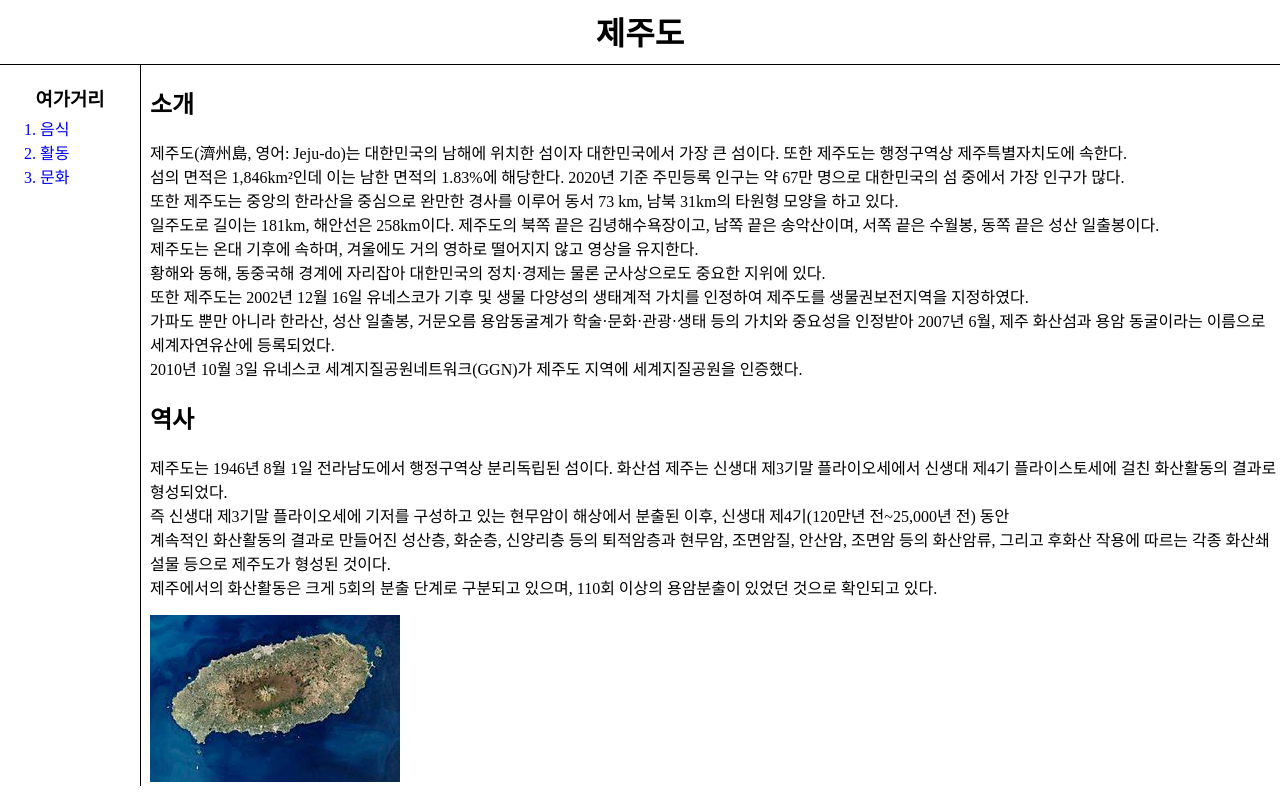
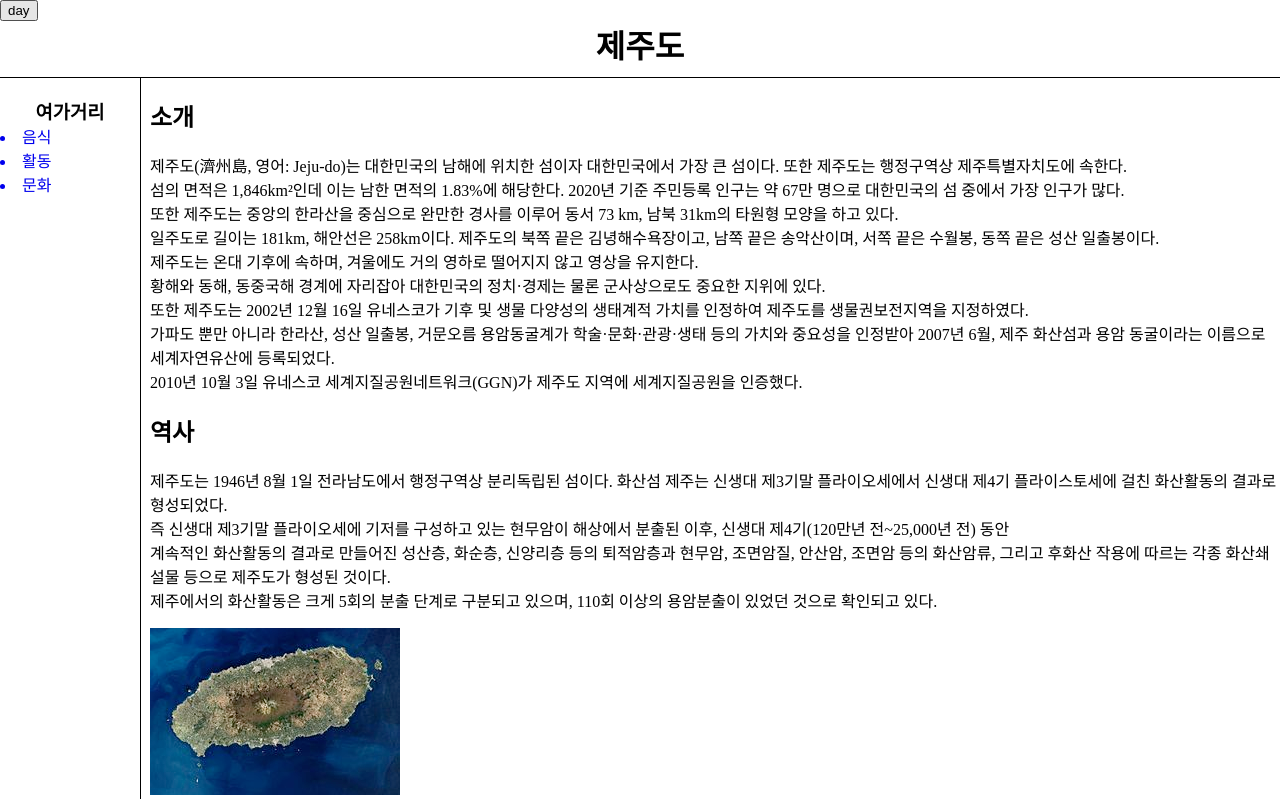
Before and after one commit to hahakang7/my_first_web, a plain HTML site: page index.html in a window 1280 px wide. Drawn offline with Linux system fonts and the light colour scheme; a script that the page names is missing.

Commit message:
javascript add
asd

```diff
--- a/index.html
+++ b/index.html
@@ -27,7 +27,7 @@
       h1 {
         border-bottom: 1px solid black;
         text-align: center;
-        margin-top: 8px;
+        margin-top: 0px;
         margin-bottom: 0;
         padding-bottom: 10px;
       }
@@ -45,40 +45,54 @@
       ol{
         margin-top: 5px;
       }
-      ol:hover{
-
-      }
       .divide{
         display: grid;
         grid-template-columns: 150px 1fr;
       }
-      @media(max-width:750px)
-      {
+      @media(max-width:750px){
         .divide{
         display: block;
       }
       nav {
         border-right: none;
     }
+  }
     </style>
   </head>
   <body>
-    <header>
+        <header>
+      <input type="button" value="day" class="day_night" onclick="
+      var target = document.querySelector('body')
+      if (this.value==='day'){
+        target.style.backgroundColor='black';
+        target.style.color='white';
+        this.value='night';
+      }
+      else if(this.value==='night'){
+        target.style.backgroundColor='rgb(3,107,63)';
+        target.style.color='black';
+        this.value='konkuk';
+      }
+      else{
+        target.style.backgroundColor='white';
+        target.style.color='black';
+        this.value='day';
+      }
+      ">
       <h1>제주도</h1>
     </header>
     <div class="divide">
     <nav>
       <div class="navigation">
         <h3 id="nav-head">여가거리</h3>
-        <ol>
-
-           <a href="food.html">
-           <li>음식</li>
-           </a>
+        <lo>
+          <a href="food.html">
+          <li>음식</li>
+          </a>
           </a>
           <a href="active.html"><li>활동</li></a>
           <a href="guitar.html"><li>문화</li></a>
-        </ol>
+        </lo>
       </div>
     </nav>
 <section>
@@ -133,46 +147,5 @@
         allowfullscreen
       ></iframe>
     </p>
-    <div id="disqus_thread"></div>
-    <script>
-      /**
-       *  RECOMMENDED CONFIGURATION VARIABLES: EDIT AND UNCOMMENT THE SECTION BELOW TO INSERT DYNAMIC VALUES FROM YOUR PLATFORM OR CMS.
-       *  LEARN WHY DEFINING THESE VARIABLES IS IMPORTANT: https://disqus.com/admin/universalcode/#configuration-variables    */
-      /*
-    var disqus_config = function () {
-    this.page.url = PAGE_URL;  // Replace PAGE_URL with your page's canonical URL variable
-    this.page.identifier = PAGE_IDENTIFIER; // Replace PAGE_IDENTIFIER with your page's unique identifier variable
-    };
-    */
-      (function () {
-        // DON'T EDIT BELOW THIS LINE
-        var d = document,
-          s = d.createElement("script");
-        s.src = "https://jeju-8.disqus.com/embed.js";
-        s.setAttribute("data-timestamp", +new Date());
-        (d.head || d.body).appendChild(s);
-      })();
-    </script>
-    <noscript
-      >Please enable JavaScript to view the
-      <a href="https://disqus.com/?ref_noscript"
-        >comments powered by Disqus.</a
-      ></noscript
-    >
-    <!--Start of Tawk.to Script-->
-    <script type="text/javascript">
-      var Tawk_API = Tawk_API || {},
-        Tawk_LoadStart = new Date();
-      (function () {
-        var s1 = document.createElement("script"),
-          s0 = document.getElementsByTagName("script")[0];
-        s1.async = true;
-        s1.src = "https://embed.tawk.to/640ae6f331ebfa0fe7f1bef8/1gr59ca8s";
-        s1.charset = "UTF-8";
-        s1.setAttribute("crossorigin", "*");
-        s0.parentNode.insertBefore(s1, s0);
-      })();
-    </script>
-    <!--End of Tawk.to Script-->
-  </body>
+    </body>
 </html>
```
Also changed, not shown: active.html (+18 -0 lines), food.html (+23 -0 lines), guitar.html (+18 -0 lines).
